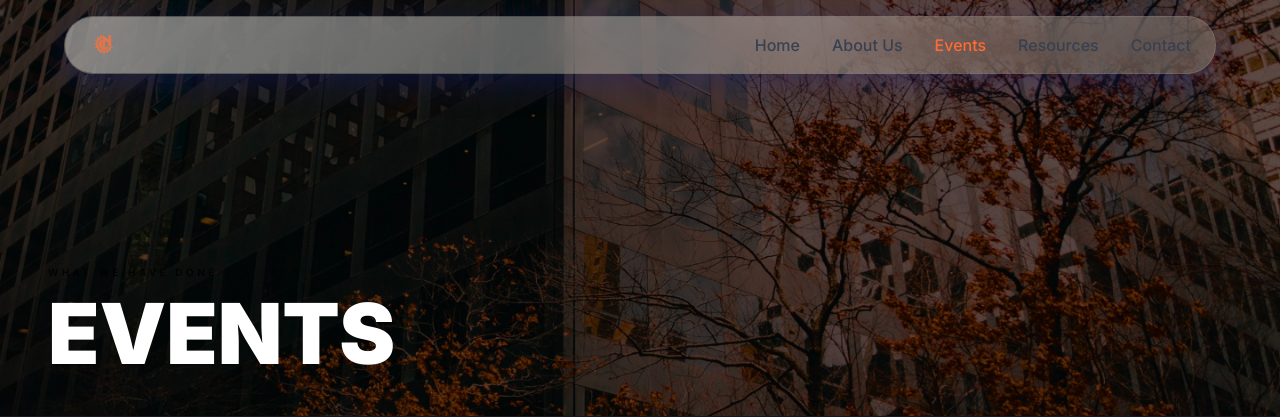
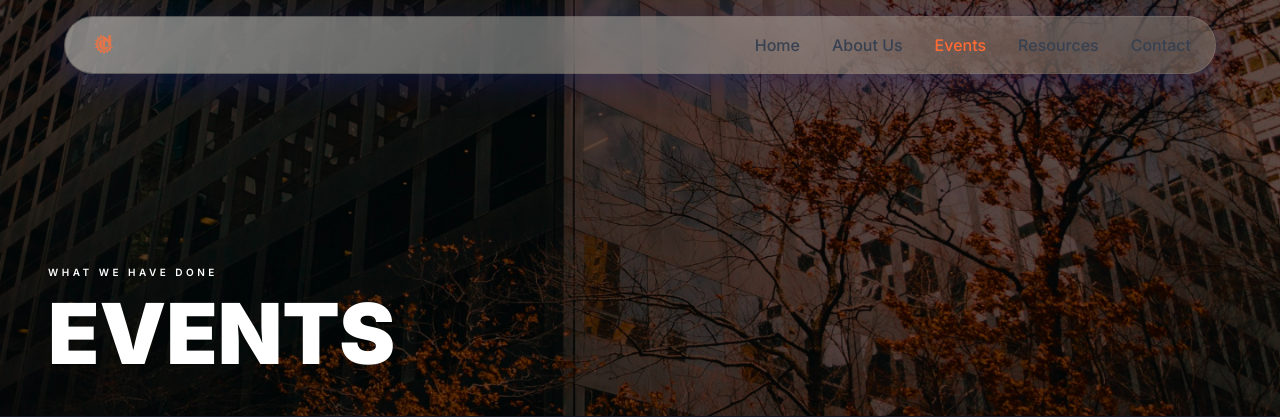
Before and after one commit to rudraa2005/MIC-website, a Flask app: page /events in a window 1280 px wide. Shown: the top 417 px of the page. Run offline with Flask 3, Linux system fonts and the light colour scheme; data comes from the database, SQL or seed files in the repository; parts of the project's set-up code (start-up, migrations or seed data) failed here and were passed over; some libraries are stand-ins or nearby versions.

Commit message:
Update events.html

```diff
--- a/backend/templates/events.html
+++ b/backend/templates/events.html
@@ -163,7 +163,7 @@
     <div class="absolute inset-0 bg-[#ff6b35]/40 mix-blend-multiply"></div>
     <div class="absolute inset-0 bg-black/30"></div>
     <div class="container mx-auto px-6 lg:px-12 pb-10 relative z-10">
-      <p class="text-[10px] tracking-[0.35em] text-black/80 font-semibold">WHAT WE HAVE DONE</p>
+      <p class="text-[10px] tracking-[0.35em] text-white font-semibold">WHAT WE HAVE DONE</p>
       <h1 class="mt-3 text-[56px] md:text-[84px] leading-none font-black text-white drop-shadow-[0_2px_0_rgba(0,0,0,0.2)]">EVENTS</h1>
     </div>
   </header>
```
